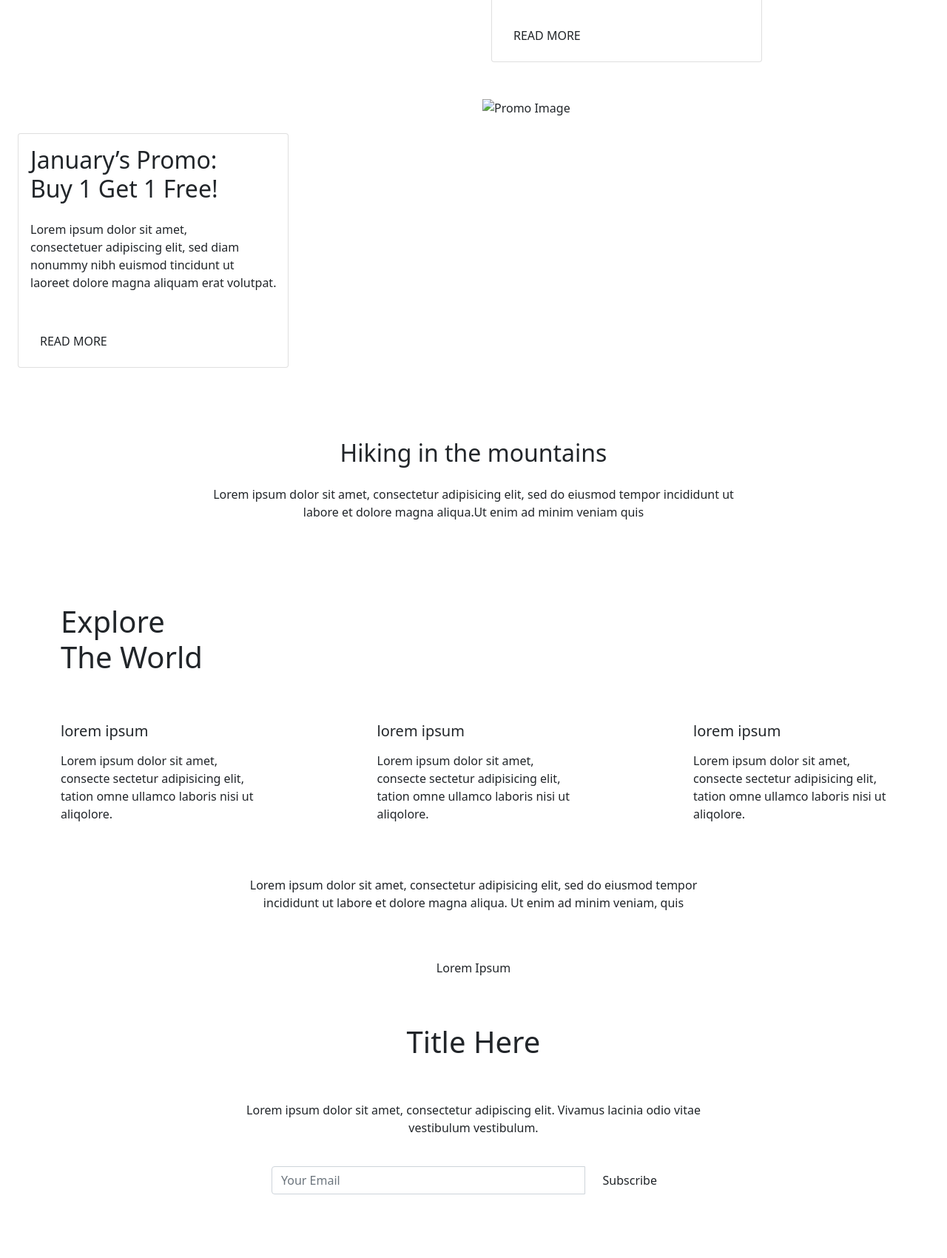
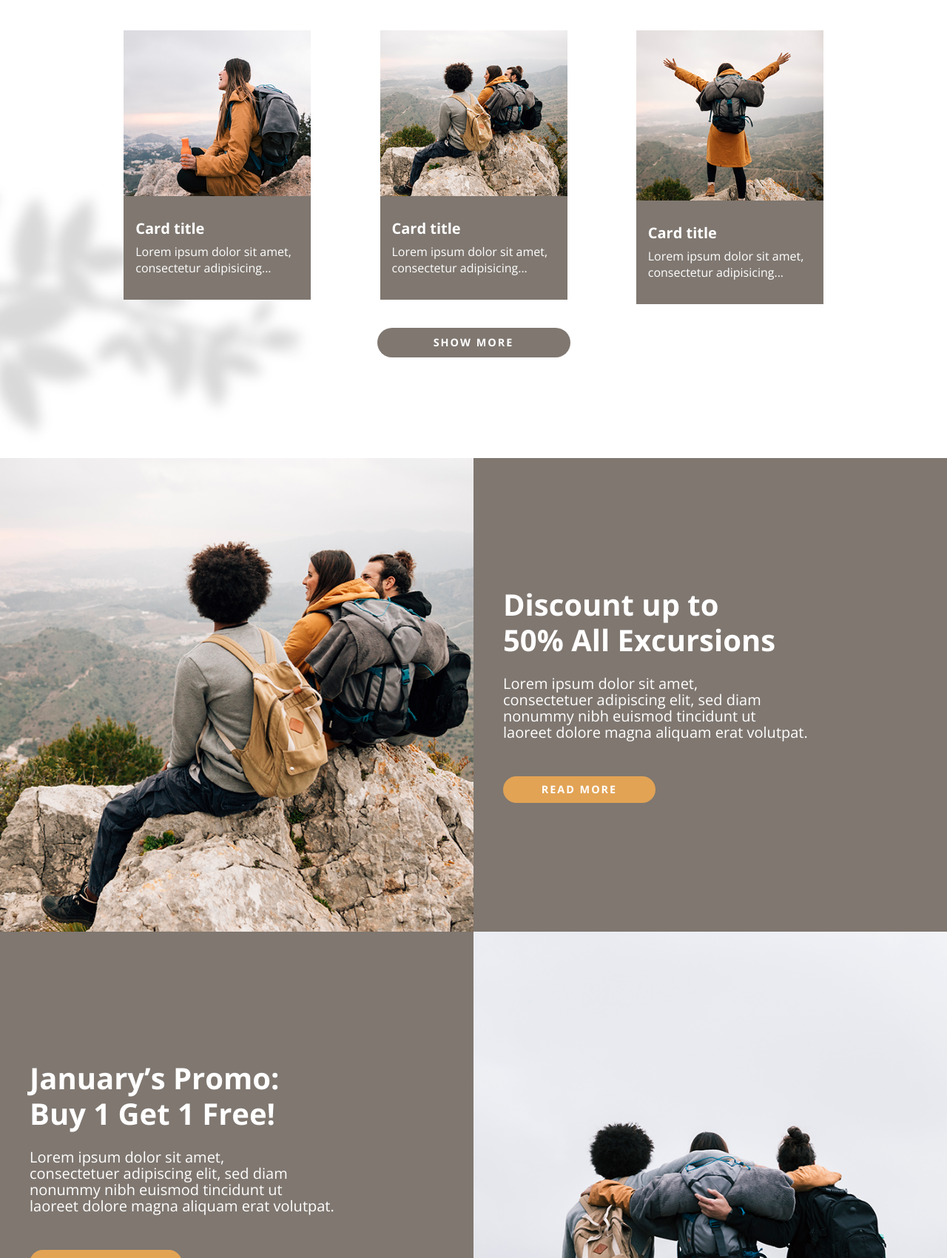
Before and after one commit to youssefbn19/HikingWebsite, a plain HTML site: page index.html in a window 1280 px wide. Shown: the part 1100-2800 px from the top of the page at 74% size. Drawn offline with nearby package versions, Linux system fonts and the light colour scheme; the site is published under a folder, as on GitHub Pages, so addresses that start at the root find nothing.

Commit message:
Add files via upload

```diff
--- a/Css/Custom.css
+++ b/Css/Custom.css
@@ -38,7 +38,7 @@
 
 .hero-section{
 
-    background:linear-gradient(0deg, rgba(255, 255, 255, 0.4), rgba(255, 255, 255, 0.4)), url(/Assets/BgLPage.png);
+    background:linear-gradient(0deg, rgba(255, 255, 255, 0.4), rgba(255, 255, 255, 0.4)), url(../Assets/BgLPage.png);
     background-repeat: no-repeat;
     background-position: right;
     background-size: cover;
@@ -86,7 +86,7 @@
     margin: 20px 0px;
     padding-bottom: 100px;
 
-    background: white url(/Assets/FloralShadow.png) bottom left no-repeat;
+    background: white url(../Assets/FloralShadow.png) bottom left no-repeat;
     background-size: 33%;
 }
 .cards-section .card img{
@@ -158,7 +158,7 @@
 }
 .hiking-section{
     min-height: 90vh;
-    background: url(/Assets/HikingShape1.png) top no-repeat, url(/Assets/HikingShape2.png) bottom no-repeat,url(/Assets/FloralShadow.png) center left no-repeat;
+    background: url(../Assets/HikingShape1.png) top no-repeat, url(../Assets/HikingShape2.png) bottom no-repeat,url(../Assets/FloralShadow.png) center left no-repeat;
     background-size: 100%,100%,33%;
     background-color: #7f7770;
     color: white;
@@ -169,7 +169,7 @@
 
 .explore-section{
     height: 100vh;
-    background: url(/Assets/ExploreShape1.png) top no-repeat, url(/Assets/ExploreShape2.png) bottom no-repeat, url(/Assets/ExploreImg.png) center right no-repeat;
+    background: url(../Assets/ExploreShape1.png) top no-repeat, url(../Assets/ExploreShape2.png) bottom no-repeat, url(../Assets/ExploreImg.png) center right no-repeat;
     background-size: 100%, 100%, cover;
 }
 .explore-section h1{
@@ -185,7 +185,7 @@
     color: #54524f
 }
 .info-section{
-        background: url(/Assets/FloralShadow2.png) bottom right no-repeat;
+        background: url(../Assets/FloralShadow2.png) bottom right no-repeat;
          background-size: 35%;
 }
 .info-section .row-one{
@@ -210,7 +210,7 @@
 }
 .newsletter-section{
     min-height: 700px;
-    background: url(/Assets/ExploreShape1.png) top no-repeat, url(/Assets/ExploreShape2.png) bottom no-repeat;
+    background: url(../Assets/ExploreShape1.png) top no-repeat, url(../Assets/ExploreShape2.png) bottom no-repeat;
     background-size: 100%, 100%;
     background-color: #deb37e;
     color:#54524f;
--- a/index.html
+++ b/index.html
@@ -8,14 +8,14 @@
     <link href="https://cdn.jsdelivr.net/npm/bootstrap@5.0.2/dist/css/bootstrap.min.css" rel="stylesheet"
         integrity="sha384-EVSTQN3/azprG1Anm3QDgpJLIm9Nao0Yz1ztcQTwFspd3yD65VohhpuuCOmLASjC" crossorigin="anonymous">
     <link rel="stylesheet" href="https://cdn.jsdelivr.net/npm/bootstrap-icons@1.9.1/font/bootstrap-icons.css">
-    <link rel="stylesheet" href="/Css/Custom.css">
+    <link rel="stylesheet" href="./Css/Custom.css">
     <title>Summer Exploring</title>
 </head>
 <body>
     <!-- Navigation-->
     <nav class="navbar navbar-expand-md ">
         <div class="container-lg navbar-light">
-            <a class="navbar-brand" href="#"><img src="/Assets/Logo.png" alt="Logo" width="60"></a>
+            <a class="navbar-brand" href="#"><img src="./Assets/Logo.png" alt="Logo" width="60"></a>
             <button class="navbar-toggler" type="button" data-bs-toggle="collapse" data-bs-target="#collapsibleNavbar">
                 <span class="navbar-toggler-icon "></span>
             </button>
@@ -73,7 +73,7 @@
             <div class="row text-center text-sm-start justify-content-evenly pe-3 ps-3 mt-3">
                 <div class="col-lg-3 col-sm-4  mt-3 mb-3">
                     <div class="card">
-                        <img src="/Assets/card1.png" class="card-img-top" alt="card1">
+                        <img src="./Assets/card1.png" class="card-img-top" alt="card1">
                         <div class="card-body mt-3 mb-3">
                             <h5 class="card-title">Card title</h5>
                             <p class="card-text">Lorem ipsum dolor sit amet,
@@ -83,7 +83,7 @@
                 </div>
                 <div class="col-lg-3 col-sm-4  mt-3 mb-3">
                     <div class="card">
-                        <img src="/Assets/card2.png" class="card-img-top" alt="card1">
+                        <img src="./Assets/card2.png" class="card-img-top" alt="card1">
                         <div class="card-body mt-3 mb-3">
                             <h5 class="card-title">Card title</h5>
                             <p class="card-text">Lorem ipsum dolor sit amet,
@@ -93,7 +93,7 @@
                 </div>
                 <div class="col-lg-3 col-sm-4 mt-3 mb-3" >
                     <div class="card">
-                        <img src="/Assets/card3.png" class="card-img-top" alt="card1">
+                        <img src="./Assets/card3.png" class="card-img-top" alt="card1">
                         <div class="card-body mt-3 mb-3">
                             <h5 class="card-title">Card title</h5>
                             <p class="card-text">Lorem ipsum dolor sit amet,
@@ -113,7 +113,7 @@
     <div class="offers-section container-fluid">
         <div class="row">
             <div class="col-12 col-sm-6 order-1 order-sm-1">
-                <img src="/Assets/Discount.png" alt="Discount Image">
+                <img src="./Assets/Discount.png" alt="Discount Image">
             </div>
             <div class="col-12 col-sm-6 offer d-flex align-items-center pt-5 pb-5 ps-4 pe-3 order-2 order-sm-2">
                 <div class="card">
@@ -137,7 +137,7 @@
                 </div>
             </div>
             <div class="col-12 col-sm-6  order-3 order-sm-4">
-                <img src="/Assets/JanuaryPromo.png" alt="Promo Image">
+                <img src="./Assets/JanuaryPromo.png" alt="Promo Image">
             </div>
         </div>
 
@@ -177,7 +177,7 @@
             </div>
             <div class="row row-two text-center justify-content-center">
                 <div class="col-sm-10 col-md-7 mb-4">
-                    <img src="/Assets/quote.png" alt="">
+                    <img src="./Assets/quote.png" alt="">
                 </div>
                 <div class="col-sm-10 col-md-7 mb-5">
                     <p class="para">Lorem ipsum dolor sit amet, consectetur adipisicing elit, sed do eiusmod tempor incididunt ut labore et dolore magna
```
